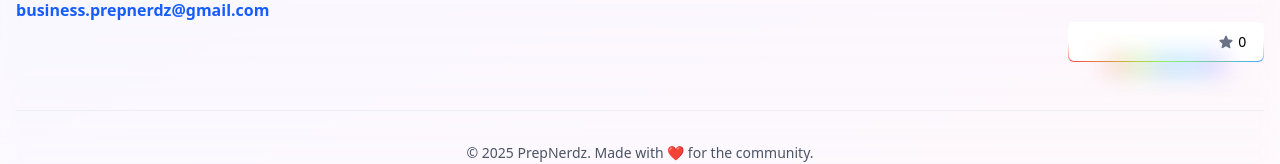
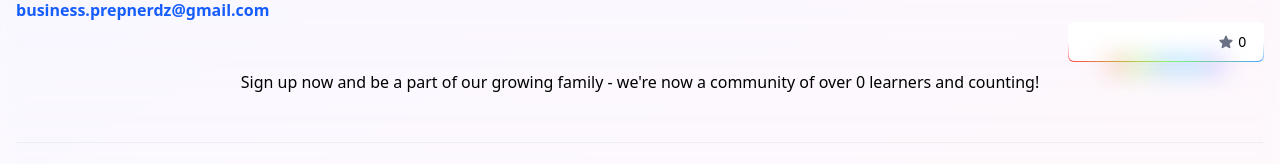
Before and after one commit to Shubhashish-Chakraborty/prepnerdz, a Next.js app in the folder apps/web/: page / in a window 1280 px wide. Shown: the part 4497-4661 px from the top of the page. Built offline with nearby package versions, Linux system fonts and the light colour scheme; no server answers.

Commit message:
footer updated with usercount

```diff
--- a/apps/web/components/ui/Footer.tsx
+++ b/apps/web/components/ui/Footer.tsx
@@ -7,10 +7,12 @@ import Link from "next/link"
 import { useEffect, useRef, useState } from "react"
 import { toast } from "react-hot-toast";
 import GithubStar from "./buttons/GithubStar"
+import axios from "axios";
 
 export const Footer = () => {
     const [isVisible, setIsVisible] = useState(false)
     const footerRef = useRef<HTMLDivElement>(null)
+    const [userCount, setUserCount] = useState(0);
 
     useEffect(() => {
         const footerElement = footerRef.current;
@@ -37,6 +39,15 @@ export const Footer = () => {
             }
         };
     }, []);
+
+    // fetching total user count:
+    useEffect(() => {
+        const fetchUserCount = async () => {
+            const response = await axios.get(`${process.env.NEXT_PUBLIC_BACKEND_URL}/users`);
+            setUserCount(response.data.totalUsers);
+        }
+        fetchUserCount();
+    }, [])
 
 
     const socialLinks = [
@@ -187,7 +198,11 @@ export const Footer = () => {
                     </div>
 
                     <div className="flex justify-center mt-5 md:mt-0 md:justify-end">
-                        <GithubStar/>
+                        <GithubStar />
+                    </div>
+
+                    <div className="flex justify-center text-center md:mt-2 mt-4">
+                        Sign up now and be a part of our growing family - we&apos;re now a community of over {userCount} learners and counting!
                     </div>
 
 
```
Also changed, not shown: 1 other file (tests, documents, lock files or other folders).
